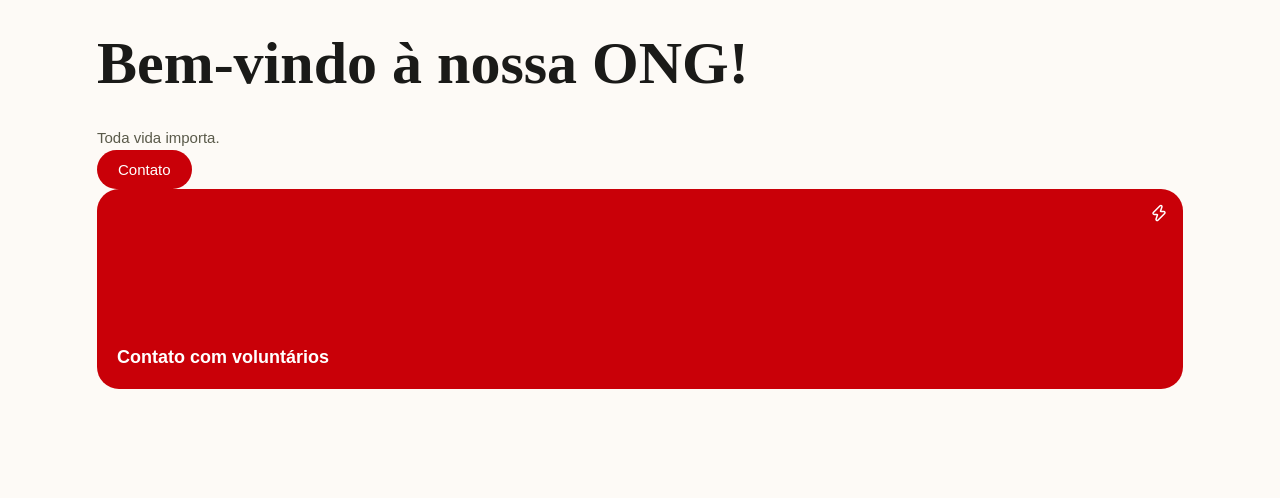
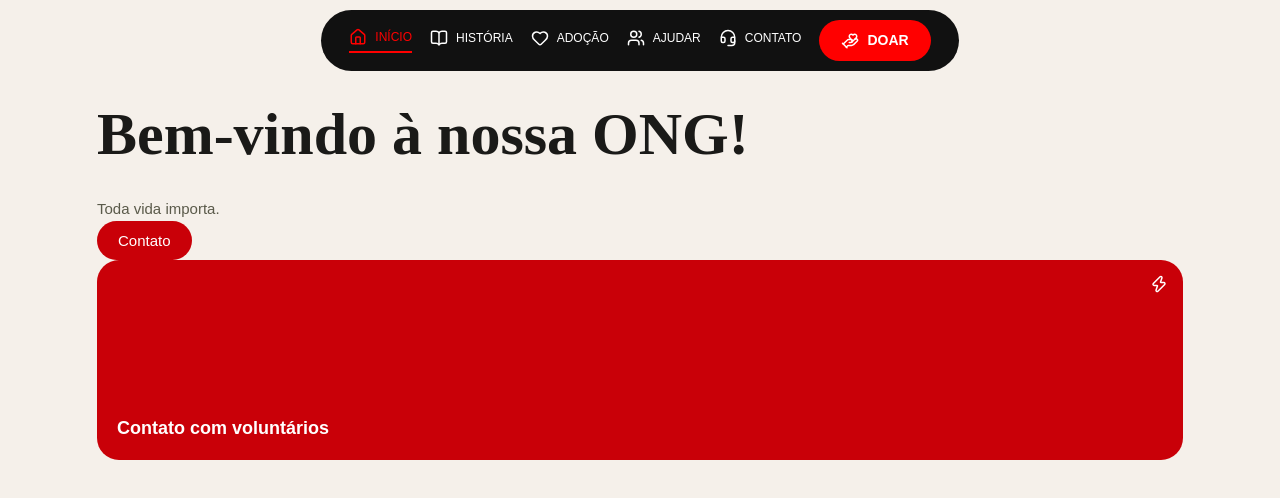
Before and after one commit to RosanaCeline/ONG-Coracao-Valente, a React (Vite) app in the folder src/frontend/: page / in a window 1280 px wide. Shown: the top 498 px of the page. Built offline with nearby package versions, Linux system fonts and the light colour scheme.

Commit message:
feat: implements navbar

```diff
--- a/src/frontend/package.json
+++ b/src/frontend/package.json
@@ -13,6 +13,7 @@
     "lucide-react": "^1.14.0",
     "react": "^19.2.5",
     "react-dom": "^19.2.5",
+    "react-icons": "^5.6.0",
     "react-router-dom": "^7.15.0"
   },
   "devDependencies": {
--- a/src/frontend/src/App.jsx
+++ b/src/frontend/src/App.jsx
@@ -1,7 +1,14 @@
-import AppRoutes from './routes/AppRoutes';
+import { BrowserRouter } from "react-router-dom";
+import AppRoutes from "./routes/AppRoutes";
+import { Navbar } from "./components/layout/NavbarComponent/NavbarComponent";
 
 function App() {
-  return <AppRoutes />;
+  return (
+    <BrowserRouter>
+      <Navbar />
+      <AppRoutes />
+    </BrowserRouter>
+  )
 }
 
 export default App
--- a/src/frontend/src/components/layout/NavbarComponent/NavbarComponent.jsx
+++ b/src/frontend/src/components/layout/NavbarComponent/NavbarComponent.jsx
@@ -0,0 +1,84 @@
+import { NavLink } from "react-router-dom";
+
+import { House, BookOpen, Heart, Users, Headset, HandHeart} from "lucide-react";
+
+import styles from "./NavbarComponent.module.css";
+
+export const Navbar = () => {
+  return (
+    <nav className={styles.navbar}>
+      <NavLink
+        to="/"
+        end
+        className={({ isActive }) =>
+          isActive
+            ? `${styles["nav-item"]} ${styles.active}`
+            : styles["nav-item"]
+        }
+      >
+        <House />
+        <span className={styles.label}>INÍCIO</span>
+      </NavLink>
+
+      <NavLink
+        to="/historia"
+        className={({ isActive }) =>
+          isActive
+            ? `${styles["nav-item"]} ${styles.active}`
+            : styles["nav-item"]
+        }
+      >
+        <BookOpen />
+        <span className={styles.label}>HISTÓRIA</span>
+      </NavLink>
+
+      <NavLink
+        to="/adocao"
+        className={({ isActive }) =>
+          isActive
+            ? `${styles["nav-item"]} ${styles.active}`
+            : styles["nav-item"]
+        }
+      >
+        <Heart />
+        <span className={styles.label}>ADOÇÃO</span>
+      </NavLink>
+
+      <NavLink
+        to="/ajudar"
+        className={({ isActive }) =>
+          isActive
+            ? `${styles["nav-item"]} ${styles.active}`
+            : styles["nav-item"]
+        }
+      >
+        <Users />
+        <span className={styles.label} >AJUDAR</span>
+      </NavLink>
+
+      <NavLink
+        to="/contato"
+        className={({ isActive }) =>
+          isActive
+            ? `${styles["nav-item"]} ${styles.active}`
+            : styles["nav-item"]
+        }
+      >
+        <Headset />
+        <span className={styles.label}>CONTATO</span>
+      </NavLink>
+
+      <NavLink
+        to="/doar"
+        className={({ isActive }) =>
+          isActive
+            ? `${styles["donate-btn"]} ${styles.activeDonate}`
+            : styles["donate-btn"]
+        }
+      >
+        <HandHeart size={18} />
+        <span className={styles["donate-label"]}>DOAR</span>
+      </NavLink>
+    </nav>
+  );
+};
--- a/src/frontend/src/components/layout/NavbarComponent/NavbarComponent.module.css
+++ b/src/frontend/src/components/layout/NavbarComponent/NavbarComponent.module.css
@@ -0,0 +1,188 @@
+.navbar {
+  width: fit-content;
+  max-width: 100%;
+
+  display: flex;
+  align-items: center;
+  gap: 18px;
+
+  background: #111;
+
+  padding: 10px 28px;
+  margin: 0 auto;
+  margin-top: 10px;
+
+  border-radius: 50px;
+}
+
+.nav-item {
+  display: flex;
+  align-items: center;
+  gap: 8px;
+
+  color: white;
+  text-decoration: none;
+
+  font-size: 12px;
+  font-weight: 500;
+
+  transition: 0.3s;
+  padding-bottom: 5px;
+}
+
+.nav-item:hover {
+    transform: translateY(-2px);
+}
+
+.nav-item svg {
+  width: 18px;
+  height: 18px;
+}
+
+.nav-item.active {
+  color: red;
+  border-bottom: 2px solid red;
+}
+
+.donate-btn {
+  display: flex;
+  align-items: center;
+  gap: 8px;
+
+  background: #ff0000;
+  color: white;
+
+  text-decoration: none;
+
+  padding: 10px 22px;
+  border-radius: 999px;
+
+  font-weight: 700;
+
+  transition: 0.3s;
+}
+
+.donate-label{
+    font-size: 14px;
+}
+
+/* botão ativo */
+.activeDonate {
+  box-shadow:
+    0 0 6px rgba(255, 255, 255, 0.7),
+    0 0 12px rgba(255, 255, 255, 0.5);
+
+  transform: scale(1.03);
+}
+
+.donate-btn:hover {
+  transform: scale(1.05);
+}
+
+.donate-btn svg {
+  font-size: 20px;
+}
+
+@media (max-width: 660px) {
+  .navbar {
+    width: calc(100% - 16px);
+
+    display: flex;
+    justify-content: space-between;
+    align-items: center;
+
+    gap: 6px;
+
+    padding: 10px 14px;
+
+    border-radius: 999px;
+
+    overflow-x: auto;
+    overflow-y: hidden;
+
+    scrollbar-width: none;
+  }
+
+  .navbar::-webkit-scrollbar {
+    display: none;
+  }
+
+  .navItem {
+    display: flex;
+    align-items: center;
+    justify-content: center;
+
+    gap: 6px;
+
+    min-width: fit-content;
+
+    padding: 6px 4px;
+
+    font-size: 13px;
+  }
+
+  /* ícones maiores */
+  .navItem svg {
+    width: 20px;
+    height: 20px;
+
+    flex-shrink: 0;
+  }
+
+  .label {
+    display: none;
+
+    white-space: nowrap;
+  }
+
+  .active .label {
+    display: inline;
+  }
+
+  .donateBtn {
+    display: flex;
+    align-items: center;
+    justify-content: center;
+
+    gap: 5px;
+
+    padding: 8px 12px;
+
+    font-size: 12px;
+
+    border-radius: 999px;
+
+    white-space: nowrap;
+
+    flex-shrink: 0;
+  }
+
+  .donateBtn svg {
+    width: 16px;
+    height: 16px;
+  }
+}
+
+@media (max-width: 350px) {
+  .navbar {
+    padding: 8px 10px;
+    gap: 4px;
+  }
+
+  .navItem svg {
+    width: 18px;
+    height: 18px;
+  }
+
+  .active .label {
+    display: none;
+  }
+
+  .donate-label {
+    display: none;
+  }
+
+  .donateBtn {
+    padding: 8px 4px;
+  }
+}
--- a/src/frontend/src/index.css
+++ b/src/frontend/src/index.css
@@ -53,6 +53,7 @@
 
 body {
   margin: 0;
+  background-color: var(--color-surface);
 }
 
 #root {
--- /dev/null
+++ b/src/frontend/src/pages/Adoption/Adoption.jsx
@@ -0,0 +1,8 @@
+export function Adoption() {
+    return (
+        <main>
+            <h1>Adoção</h1>
+            <p>Informações sobre o processo de adoção.</p>
+        </main>
+    );
+}
--- /dev/null
+++ b/src/frontend/src/pages/Donate/Donate.jsx
@@ -0,0 +1,8 @@
+export function Donate() {
+    return (
+        <main>
+            <h1>Doação</h1>
+            <p>Informações sobre como doar para a ONG.</p>
+        </main>
+    );
+}
--- /dev/null
+++ b/src/frontend/src/pages/Help/Help.jsx
@@ -0,0 +1,8 @@
+export function Help() {
+    return (
+        <main>
+            <h1>Ajuda</h1>
+            <p>Informações sobre como ajudar a ONG.</p>
+        </main>
+    );
+}
--- a/src/frontend/src/routes/AppRoutes.jsx
+++ b/src/frontend/src/routes/AppRoutes.jsx
@@ -1,16 +1,21 @@
-import { BrowserRouter, Routes, Route } from "react-router-dom";
+import { Routes, Route } from "react-router-dom";
 
 import Home from "../pages/Home/Home";
 import Contact from "../pages/Contact/Contact";
+import { Adoption } from "../pages/Adoption/Adoption";
+import { Help } from "../pages/Help/help";
+import { Donate } from "../pages/Donate/Donate";
 
 const AppRoutes = () => {
     return (
-        <BrowserRouter>
-            <Routes>
-                <Route path="/" element={<Home />} />
-                <Route path="/contato" element={<Contact />} />
-            </Routes>
-        </BrowserRouter>
+        <Routes>
+            <Route path="/" element={<Home />} />
+            <Route path="/historia" element={<Contact />} />
+            <Route path="/adocao" element={<Adoption />} />
+            <Route path="/ajudar" element={<Help />} />
+            <Route path="/contato" element={<Contact />} />
+            <Route path="/doar" element={<Donate />} />
+        </Routes>
     );
 };
 
```
Also changed, not shown: 1 other file (tests, documents, lock files or other folders).
